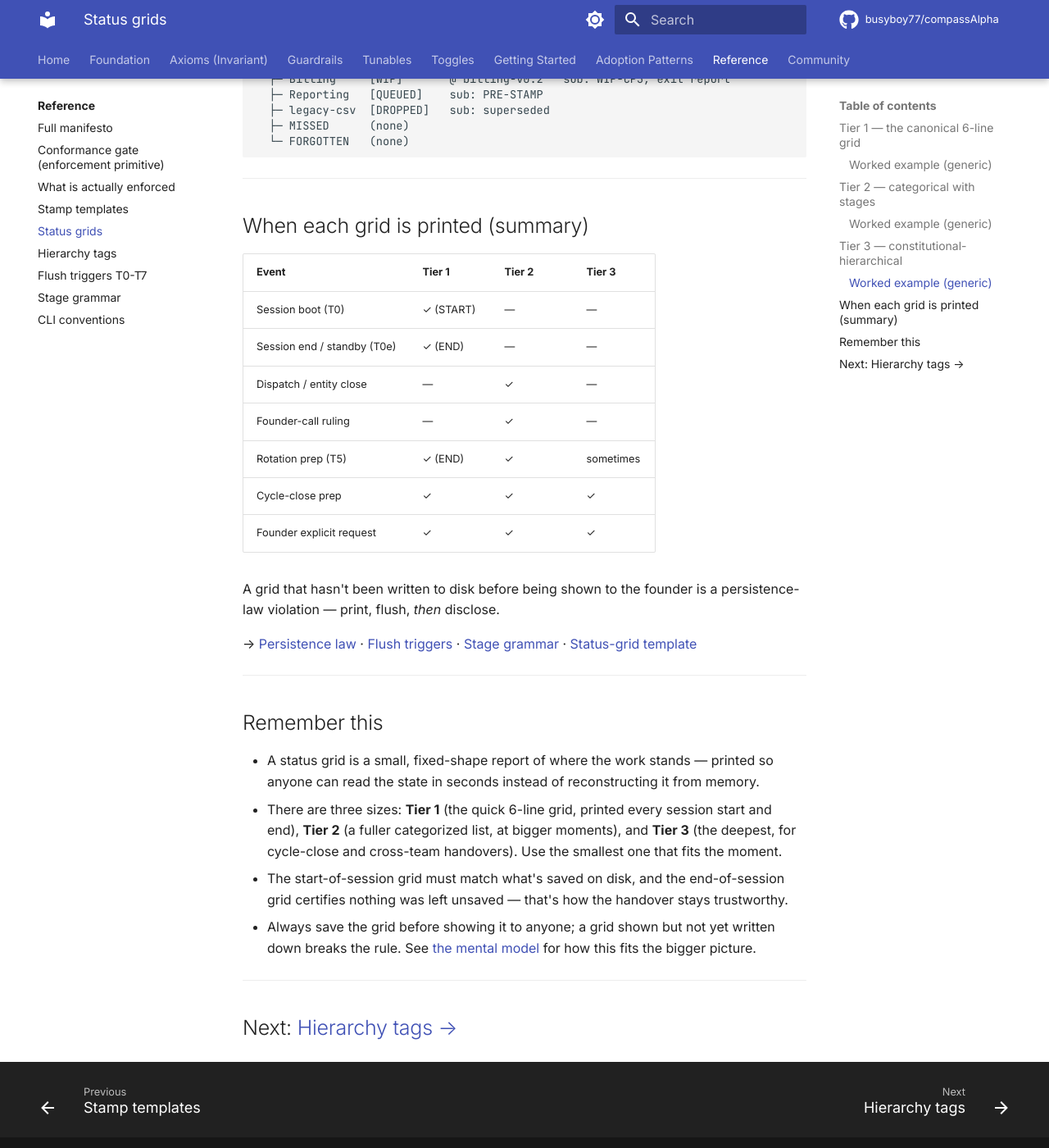
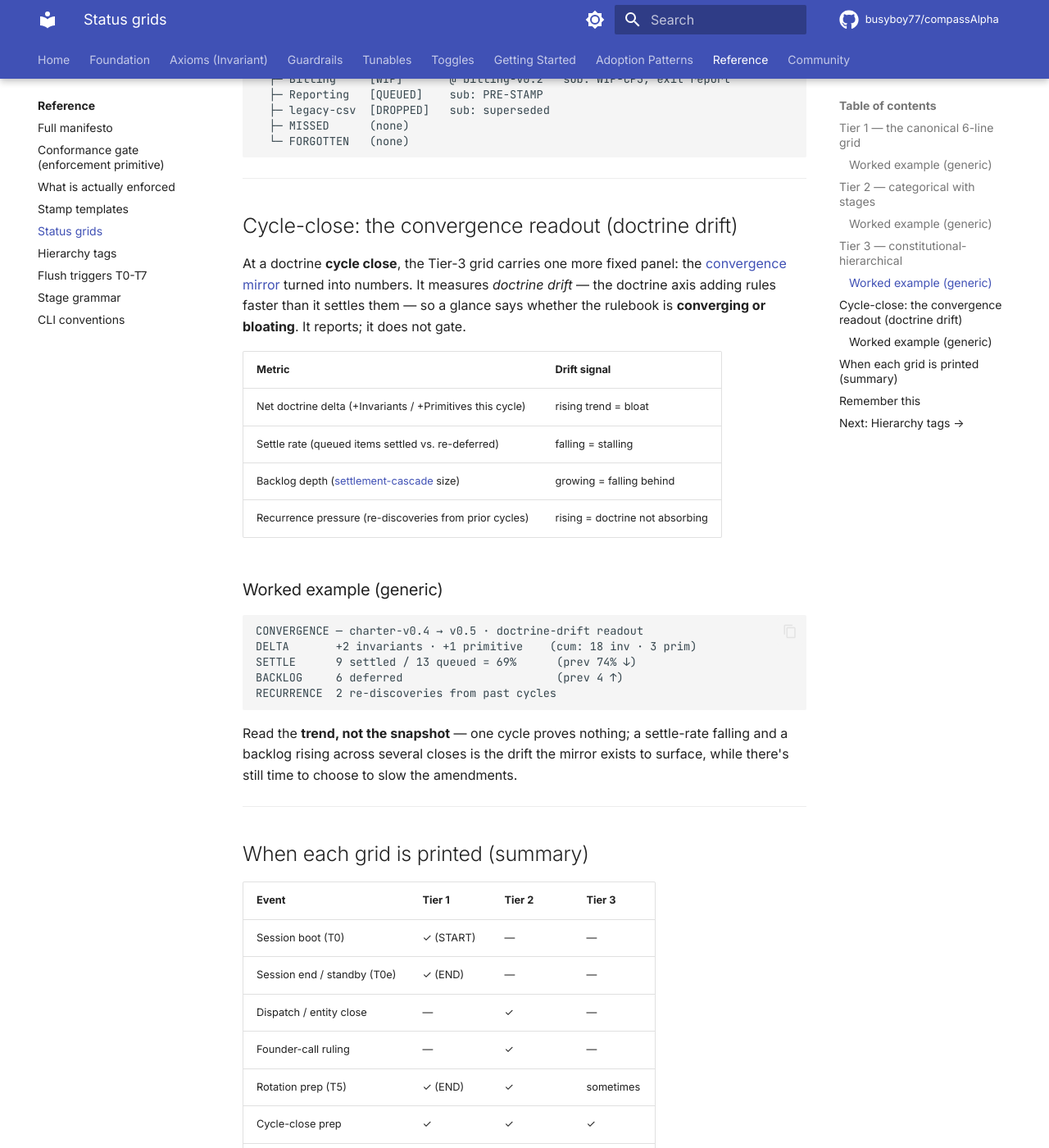
Before and after one commit to busyboy77/compassAlpha, an MkDocs documentation site: the page built from docs/07-reference/status-grids.md, in a window 1280 px wide and 1400 px high, scrolled down 3505 px. Shown: the whole window at 82% size. Built offline with MkDocs 1.6.1 and Material for MkDocs 9.7.7, drawn with Linux system fonts in a browser that asks for light colours; comment, search, counter and statistics services are not loaded.

Commit message:
Status grids: make the convergence mirror a concrete per-cycle readout
The convergence mirror (doctrine drift = the doctrine axis adding rules faster than
it settles them) was a concept framed across many cycles, with no per-cycle instrument.
Add the "convergence readout" as a fixed panel on the Tier-3 cycle-close grid: four
numbers (net doctrine delta · settle rate · backlog depth · recurrence pressure) with
their drift signal, plus a worked example. Read the trend, not the snapshot.

Closes the loop: amendment-protocol's mirror now points to its concrete form on the grid.

Verified: mkdocs --strict, both anchors resolve, conformance gate, content-safety pass.

Co-Authored-By: Claude Opus 4.8 (1M context) <noreply@anthropic.com>

````diff
--- a/docs/07-reference/status-grids.md
+++ b/docs/07-reference/status-grids.md
@@ -120,6 +120,31 @@ TIER-3 STATUS GRID — 2026-06-09 · cycle charter-v0.4 → v0.5 prep
 
 ---
 
+## Cycle-close: the convergence readout (doctrine drift)
+
+At a doctrine **cycle close**, the Tier-3 grid carries one more fixed panel: the [convergence mirror](../01-axioms/amendment-protocol.md#the-convergence-mirror) turned into numbers. It measures *doctrine drift* — the doctrine axis adding rules faster than it settles them — so a glance says whether the rulebook is **converging or bloating**. It reports; it does not gate.
+
+| Metric | Drift signal |
+|---|---|
+| Net doctrine delta (+Invariants / +Primitives this cycle) | rising trend = bloat |
+| Settle rate (queued items settled vs. re-deferred) | falling = stalling |
+| Backlog depth ([settlement-cascade](../01-axioms/amendment-protocol.md#deferred-work-the-settlement-cascade) size) | growing = falling behind |
+| Recurrence pressure (re-discoveries from prior cycles) | rising = doctrine not absorbing |
+
+### Worked example (generic)
+
+```text
+CONVERGENCE — charter-v0.4 → v0.5 · doctrine-drift readout
+DELTA       +2 invariants · +1 primitive    (cum: 18 inv · 3 prim)
+SETTLE      9 settled / 13 queued = 69%      (prev 74% ↓)
+BACKLOG     6 deferred                       (prev 4 ↑)
+RECURRENCE  2 re-discoveries from past cycles
+```
+
+Read the **trend, not the snapshot** — one cycle proves nothing; a settle-rate falling and a backlog rising across several closes is the drift the mirror exists to surface, while there's still time to choose to slow the amendments.
+
+---
+
 ## When each grid is printed (summary)
 
 | Event | Tier 1 | Tier 2 | Tier 3 |
````
Also changed, not shown: docs/01-axioms/amendment-protocol.md (+1 -1 lines).
